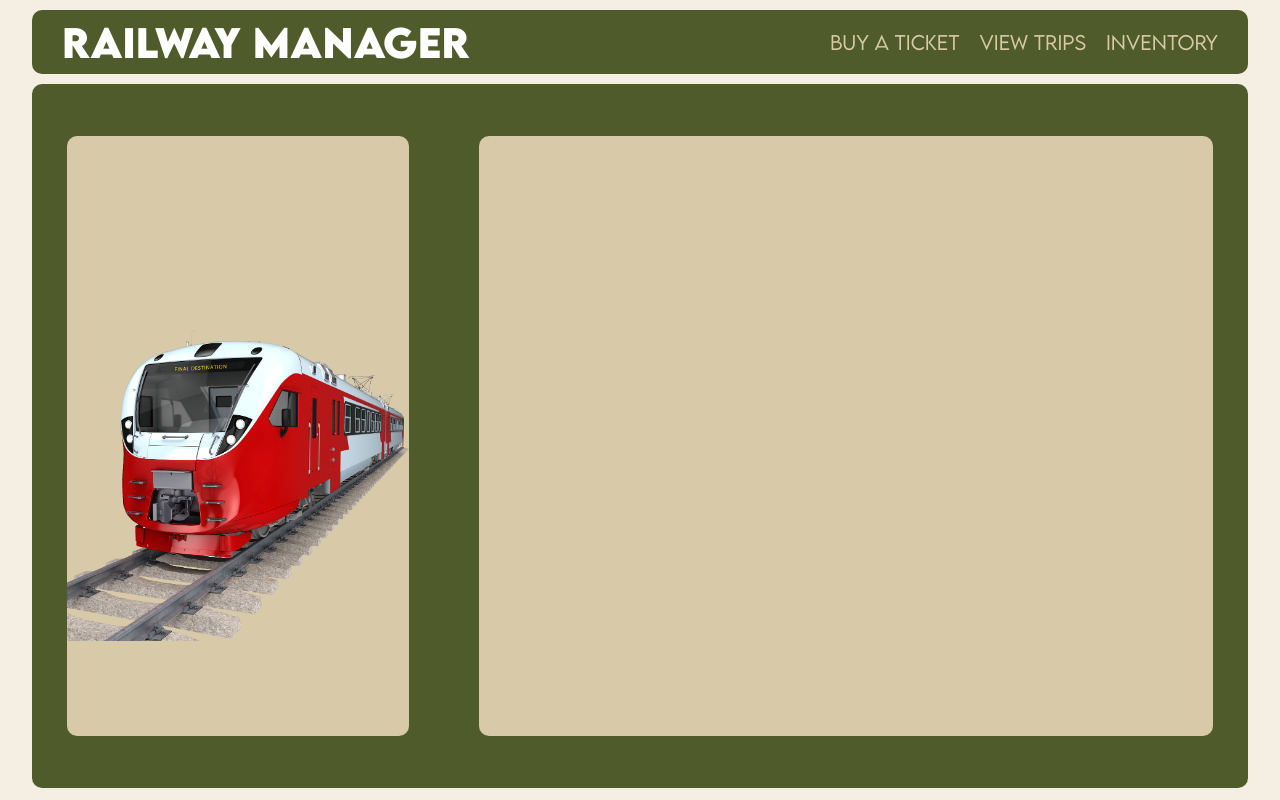
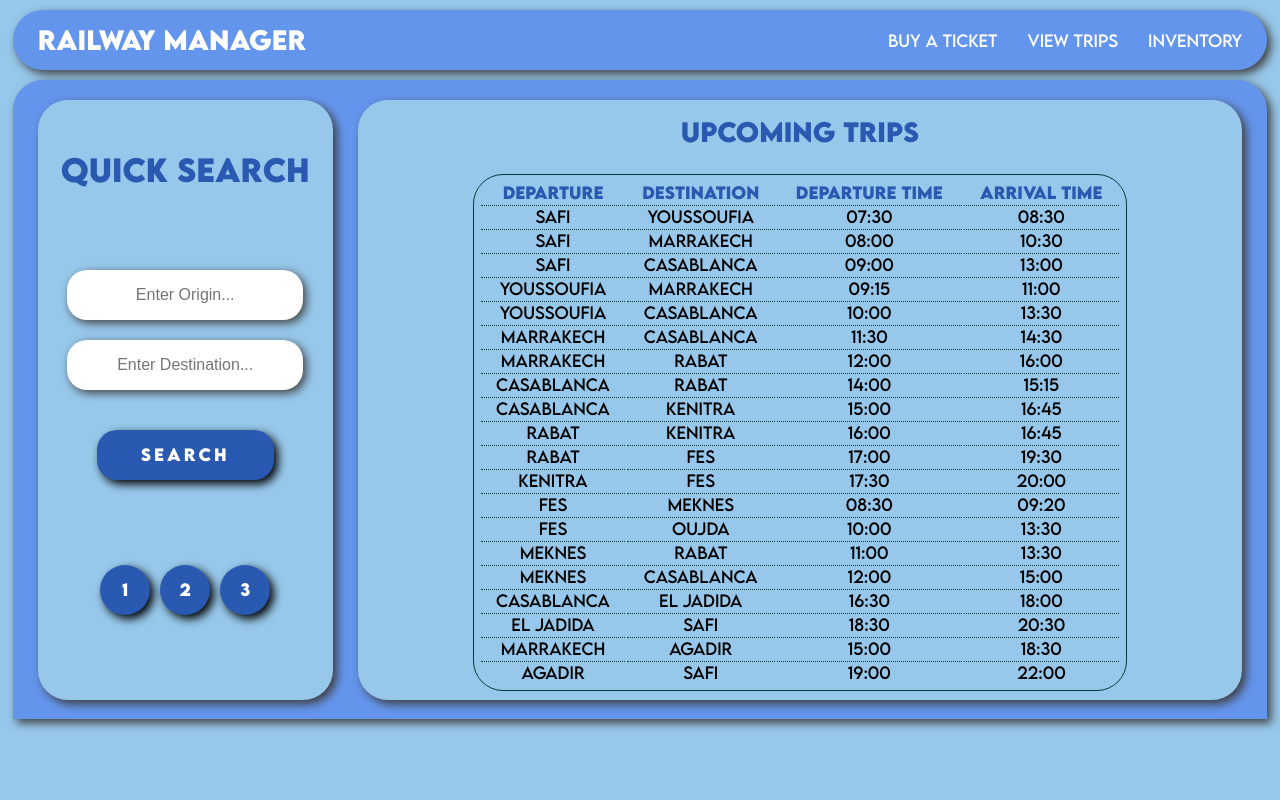
Before and after one commit to AR1ANDLE/RailWeb, a plain HTML site: page index.html in a window 1280 px wide. Drawn offline with Linux system fonts and the light colour scheme.

Commit message:
fixing homepage, color rework

```diff
--- a/css/main.css
+++ b/css/main.css
@@ -1,105 +1,244 @@
 @font-face {
     font-family: LemonMilk;
     src: url('../fonts/LEMONMILK-Bold.otf');
+    font-weight: bold;
     font-style: normal;
-    font-weight: 800;
 }
 
 @font-face {
     font-family: LemonMilk;
     src: url('../fonts/LEMONMILK-BoldItalic.otf');
+    font-weight: bold;
     font-style: italic;
-    font-weight: 800;
 }
 
 @font-face {
     font-family: LemonMilk;
     src: url('../fonts/LEMONMILK-Light.otf');
-    font-weight: 100;
+    font-weight: lighter;
     font-style: normal;
 }
 
 @font-face {
     font-family: LemonMilk;
     src: url('../fonts/LEMONMILK-LightItalic.otf');
-    font-weight: 100;
+    font-weight: lighter;
     font-style: italic;
 }
 
+@font-face {
+    font-family: LemonMilk;
+    src: url('../fonts/LEMONMILK-Regular.otf');
+    font-weight: normal;
+    font-style: normal;
+}
+
+@font-face {
+    font-family: LemonMilk;
+    src: url('../fonts/LEMONMILK-Regular.otf');
+    font-weight: normal;
+    font-style: italic;
+}
+
+
 * {
-    margin : 0;
+    margin: 0;
     padding: 0;
 }
 
-li {
-    list-style: none;
+body {
+    background: #97C8EB;
+    display: flex;
+    flex-direction: column;
+    align-items: center;
+
 }
 
-a , a::after, a::before, a:hover, a:visited {
+a {
     text-decoration: none;
-    font-size: 19px;
-    font-family: LemonMilk;
-    font-weight: 100;
-    color: #D8C9A8;
+    color: #fff;
 }
 
-body {
+ul {
+    list-style: none;
     display: flex;
-    flex-direction: column;
-    justify-content: center;
-    align-items: center;
-    background-color: #F5EFE3;
+    gap: 30px;
+    font-family: LemonMilk;
+    font-weight: lighter;
+    justify-content: space-around;
+    margin-right: 25px;
 }
 
 .nav-bar {
-    background-color: #4F5B2A;
-    width: 95%;
-    height: 8vh;
     margin: 10px 0;
-    border-radius: 10px;
+    border-radius: 30px;
+    height: 60px;
+    width: 98%;
+    background-color: cornflowerblue;
+    /* border-radius: 20px; */
     display: flex;
-    flex-direction: row;
     justify-content: space-between;
+    text-align: center;
     align-items: center;
+    box-shadow: 4px 4px 10px 0px #3f3f3f;
 }
 
 .nav-bar h1 {
-    /* background-color: red; */
-    color : #Fff;
+    margin-left: 25px;
+    text-align: center;
     font-family: LemonMilk;
-    font-weight: 800;
-    margin-left: 30px;
+    font-weight: bold;
+    font-size: 25px;
 }
 
-.nav-bar ul {
-    display: flex;
-    flex-direction: row;
-    gap: 20px;
-    margin-right: 30px;
+.nav-bar h1:hover {
+    color: #000;
+    padding: 3px 10px;
+    background-color: #fff;
+    border-radius: 20px;
+    transition: 0.3s;
+
+}
+
+ul a:hover{
+    color: #000;
+    padding: 10px;
+    background-color: #fff;
+    border-radius: 20px;
+    transition: 0.3s;
 }
 
 .container {
-    height: 88vh;
-    width: 95%;
-    background-color: #4F5B2A;
-    border-radius: 10px;
     display: flex;
+    background-color: cornflowerblue;
+    height: 639px;
+    width : 98%;
+    border-radius: 30px 30px 0 0;
+    align-items: center;
     justify-content: space-between;
-    align-items: center;
+    box-shadow: 4px 4px 10px 0px #3f3f3f;
 }
 
+
 .card {
-    width: 350px;
+    align-self: center;
+    margin: 0px;
+    width: 75%;
     height: 600px;
-    background-color: #D8C9A8;
-    border-radius: 10px;
     display: flex;
-    align-items: center;
-    margin: 35px;
+    flex-direction: column;
+    gap: 20px;
+    overflow: scroll;
 }
 
-.card img {
-    margin-top: 100px;
-    overflow: hidden;
-    width: 100%;
+.card h2 {
+    margin-top: 15px;
+    font-family: LemonMilk;
+    font-weight: bold;
+    font-size: 25px;
+    color: rgb(41, 89, 176);
+    text-align: center;
 }
+
+.card table {
+    height: 500px;
+    padding: 5px;
+    margin: 5px;
+    border: 1px solid #093A3E;
+    border-radius: 30px;
+}
+
+.card table th {
+    font-family: LemonMilk;
+    font-weight: bold;
+    color: rgb(41, 89, 176);
+}
+
+.card table td {
+    font-family: LemonMilk;
+    font-weight: lighter;
+    font-style: italic;
+    border-top: 1px dotted #093A3E;
+    align-self: center;
+    text-align: center;
+}
+
+.quickLook {
+    margin-left: 25px;
+    width: 25%;
+    height: 600px;
+    border-radius: 30px;
+    background-color: #97C8EB;
+    box-shadow: 4px 4px 10px 0px #3f3f3f;
+    display : flex;
+    flex-direction: column;
+    /* justify-content: space-between; */
+    align-items: center;
+    gap: 20px;
+}
+
+.quickLook h2 {
+    padding-top: 50px;
+    font-family: LemonMilk;
+    font-weight: bold;
+    font-size: 30px;
+    color: rgb(41, 89, 176);
+    text-shadow: 4px 4px 10px 0px #3f3f3f;
+    height: 100px;
+}
+
+.quickLook input {
+    /* background-color: red; */
+    width: 80%;
+    height: 50px;
+    border-radius: 20px;
+    box-shadow: 3px 3px 10px 0px #3f3f3f;
+    border: none;
+    text-align: center;
+    font-size: 16px;
+    transition: all 0.5s;
+}
+
+.quickLook button {
+    margin-top: 20px;
+    width: 60%;
+    height: 50px;
+    border-radius: 20px;
+    box-shadow: 4px 4px 10px 0px #000;
+    transition: all 0.3s;
+    color: #fff;
+    font-size: 16px;
+    font-family: LemonMilk;
+    font-weight: bold;
+    letter-spacing: 3px;
+    background-color: rgb(41, 89, 176);
+    border: none;
+}
+
+.quickLook .switcher {
+    margin-top: 60px;
+    /* background-color: #093A3E; */
+    display: flex;
+}
+
+.switcher button {
+    width: 50px;
+    margin: 5px;
+    height: 50px;
+    border-radius: 50%;
+    font-size: 16px;
+    text-align: center;
+    letter-spacing: normal;
+}
+
+.info-card {
+    margin: 25px;
+    width: 75%;
+    height: 600px;
+    border-radius: 30px;
+    background-color: #97C8EB;
+    box-shadow: 4px 4px 10px 0px #3f3f3f;
+    display : flex;
+    justify-content: center;
+    overflow: scroll;
+}
--- a/index.html
+++ b/index.html
@@ -1,29 +1,54 @@
+
 <!DOCTYPE html>
-<html>
+<html lang="en">
 <head>
     <meta charset="UTF-8">
+    <meta name="viewport" content="width=device-width, initial-scale=1.0">
+
     <title>Railway Manager</title>
 
+    <link rel="stylesheet" href="/css/main.css">
+</head>
 
-        <!-- Links -->
-        <link rel="stylesheet" href="/css/main.css">
+<body>
 
+    <nav class="nav-bar">
 
-    </head>
-    <body>
-        <div class="nav-bar">
-            <a href="./index.html"><h1>Railway Manager</h1></a>
+        <a href="./index.html">
+            <h1>Railway Manager</h1>
+        </a>
+
         <ul>
-                <li><a href="./pages/buy.html">Buy a ticket</a></li>
-                <li><a href="./pages/show.html">View Trips</a></li>
+            <li><a href="">Buy a ticket</a></li>
+            <li><a href="./pages/show.html">View trips</a></li>
             <li><a href="./pages/inventory.html">Inventory</a></li>
         </ul>
+
+    </nav>
+
+    <main class="container">
+        <section class="quickLook">
+            <h2>Quick Search</h2>
+            <input type="text" placeholder="Enter Origin..." id="Origin">
+            <input  type="text" placeholder="Enter Destination..." id="Destination">
+            <button id="searchBtn">Search</button>
+            <div class="switcher">
+                <button id="searchById">1</button>
+                <button id="searchByRoute">2</button>
+                <button id="searchByDate">3</button>
             </div>
-        <div class="container">
-            <div class="card">
-                <img src="./images/train.png" alt="">
-            </div>
-            <div class="card"  style="width: 750px;"></div>
-        </div>
+
+        </section>
+        <section class="info-card">
+            <section id="trains" class="card active">
+                <h2>Upcoming trips</h2>
+            </section>
+        </section>
+    </main>
+
+    <script src="./databases/data.js"></script>
+    <script src="./scripts/active.js"></script>
+    <script src="./scripts/nav.js"></script>
+
 </body>
 </html>
--- /dev/null
+++ b/scripts/active.js
@@ -0,0 +1,24 @@
+
+let trains = document.querySelector('#trains')
+let tripList = `
+    <table>
+        <th> Departure </th>
+        <th> Destination </th>
+        <th> Departure Time </th>
+        <th> Arrival Time </th>
+`
+
+for(let i = 0; i < trips.length; i++) {
+    tripList += `
+    <tr>
+        <td>${trips[i].departure}</td>
+        <td>${trips[i].destination}</td>
+        <td>${trips[i].departureTime}</td>
+        <td>${trips[i].arrivalTime}</td>
+    </tr>
+`
+}
+
+tripList += `</table>`
+
+trains.innerHTML += tripList
--- /dev/null
+++ b/scripts/nav.js
@@ -0,0 +1,5 @@
+const navLinks = document.querySelectorAll("nav ul li a");
+
+for (let i = 0; i < navLinks.length; i++) {
+    navLinks[i].addEventListener('click')
+}
```
Lines whose indentation alone changed are shown as unchanged.
